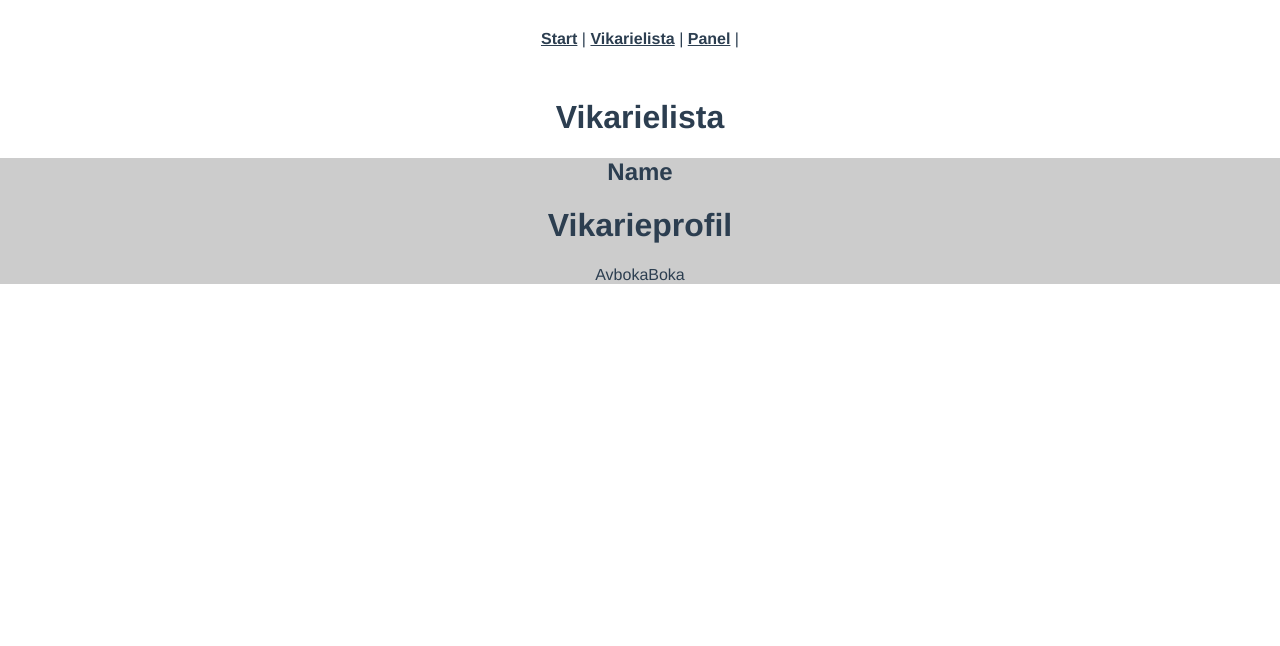
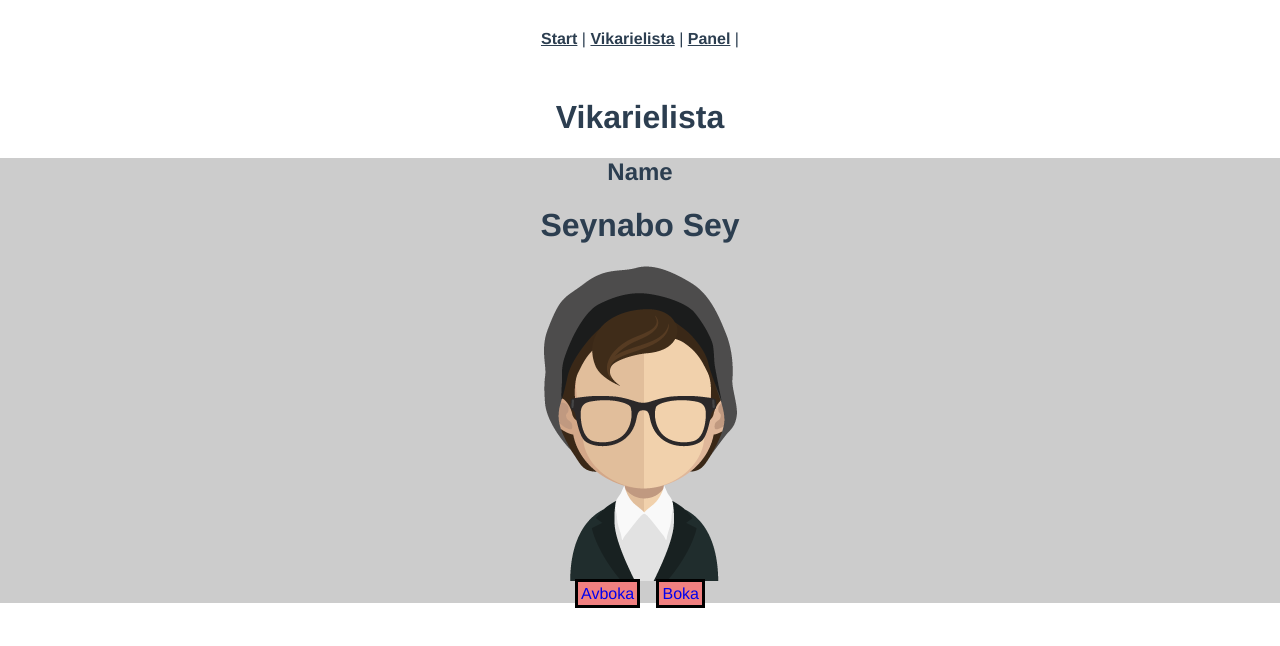
Before and after one commit to VictoRadefjall/VikariePoolen, a Vue app: page /vikarieprofil in a window 1280 px wide. Shown: the top 646 px of the page. Built offline with nearby package versions, Linux system fonts and the light colour scheme; no server answers.

Commit message:
updated profile

```diff
--- a/src/components/Avboka.vue
+++ b/src/components/Avboka.vue
@@ -1,20 +1,44 @@
 <template>
     <main id="avboka">
-        <h1>Avbokad och klart!</h1>
+        <article :class="{ active : active }">
+            <h1>Tack för din avbokning</h1>
+        </article>
     </main>
 </template>
 
+
+
+
+
 <script>
 export default {
-    name: 'avboka'
-}
+    name: 'avboka',
+    props: ['active']
+};
 </script>
+
+
+
+
 
 <style lang="scss">
 @import '../scss/main.scss';
 
 #avboka {
     @extend %center;
+    background: lightblue;
+
+    article {
+        height: 0;
+        overflow: hidden;
+        transition: all .2s ease;
+
+    &.active {
+        height: 120px;
+    }
+
+    }
+
 }
 
 </style>
--- a/src/store.js
+++ b/src/store.js
@@ -18,9 +18,9 @@ export default new Vuex.Store({
   },
   actions: {
     async getVikarier(ctx) {
-      let vikarier = await axios.get('http://localhost:3000/vikarier');
-      ctx.commit('setVikarier', vikarier.data);
-      console.log(vikarier.data)
+ //     let vikarier = await axios.get('http://localhost:3000/vikarier');
+  //    ctx.commit('setVikarier', vikarier.data);
+  //    console.log(vikarier.data)
     }
   }
 })
--- a/src/views/Vikarieprofil.vue
+++ b/src/views/Vikarieprofil.vue
@@ -1,21 +1,47 @@
 <template>
     <main id="boka" >
-        <h1>Vikarieprofil</h1>
-
+        <h1>Seynabo Sey</h1>
+          <img src="../assets/avatar.png" alt="avatar">
         <footer>
-          <a>Avboka</a>
-          <a>Boka</a>
+          <a href="#" @click="toggle">Avboka</a>
+          <a href="#">Boka</a>
         </footer>
+        <avboka :active="active" />
     </main>
 </template>
 
 <script>
+import avboka from '@/components/Avboka';
+
 export default {
-    name: 'vikarieprofil'
+    name: 'vikarieprofil',
+    components: {
+        avboka
+    },
+    data(){
+        return {
+            active: false
+        }
+    },
+    methods: {
+        toggle(){
+            console.log('ahjsdfjhsdfjh')
+            this.active = !this.active;
+        }
+    }
 }
 </script>
 
 <style lang="scss">
 @import '../scss/main.scss';
-
+footer {
+    a {
+        background: lightcoral;
+        padding: .2rem;
+        margin: .5rem;
+        border: 0.2rem solid black;
+        text-decoration: none;
+        width: 2rem;
+    }
+}
 </style>
```
Also changed, not shown: src/assets/avatar.png (added).
